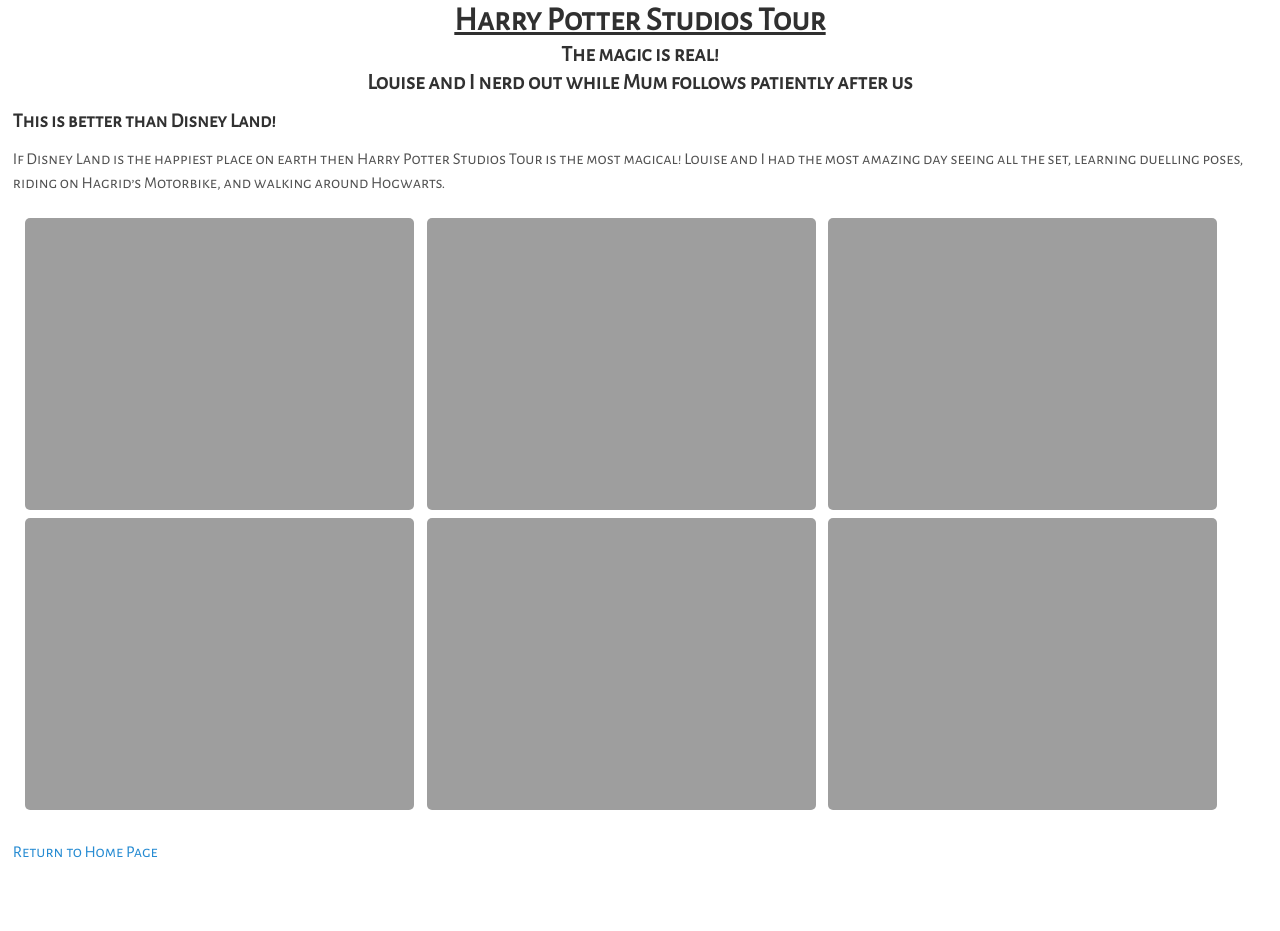
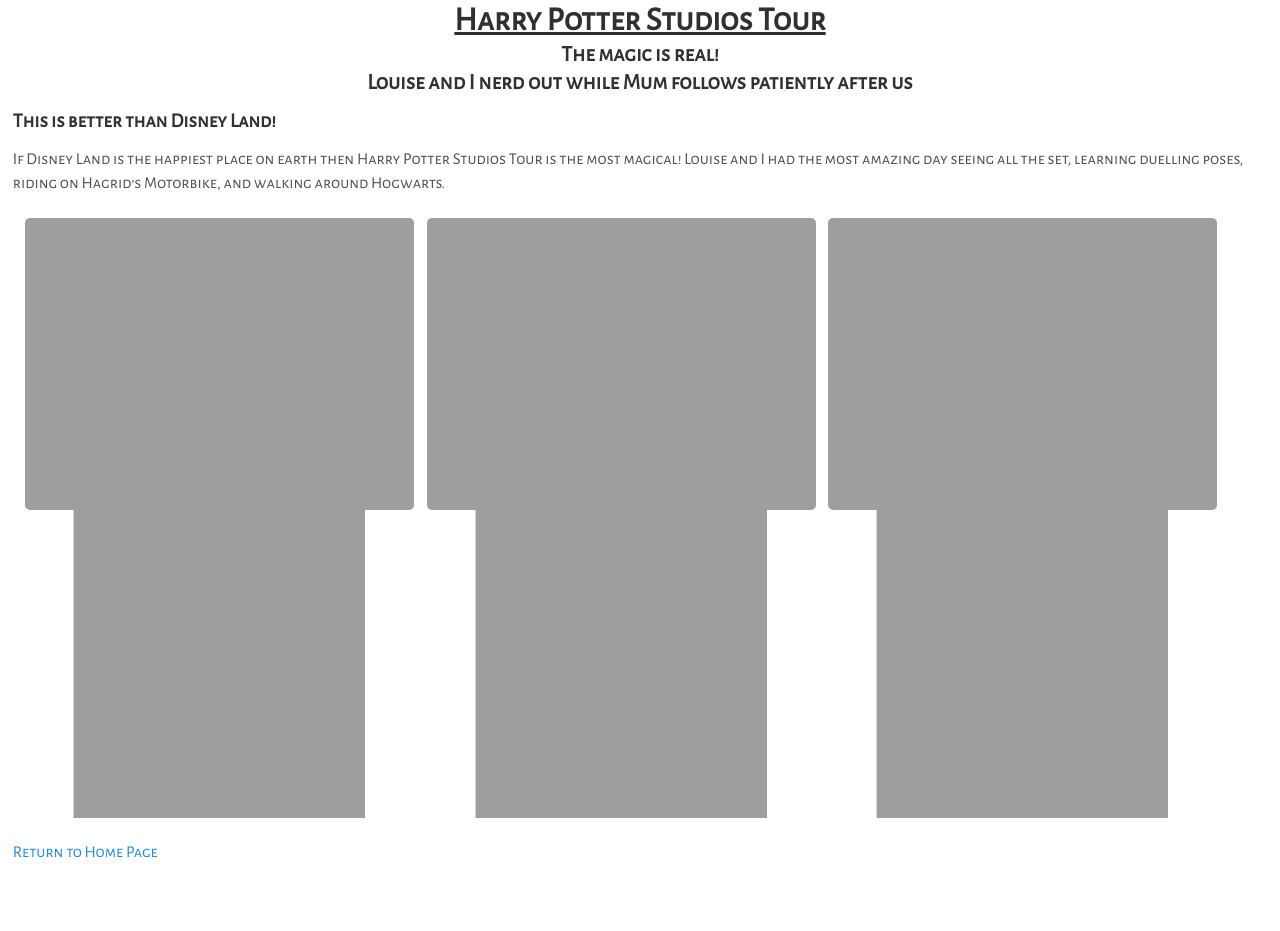
Before and after one commit to foopod/Travel-Website, a Jekyll site: the page built from _posts/2013-09-07-HarryPotter.md, in a window 1280 px wide. Built offline with Jekyll 4.4.1, drawn with Linux system fonts in a browser that asks for light colours.

Commit message:
Update 2013-09-07-HarryPotter.md

```diff
--- a/_posts/2013-09-07-HarryPotter.md
+++ b/_posts/2013-09-07-HarryPotter.md
@@ -19,9 +19,9 @@
 <img src="https://adventuresofthetravellingtwins.com/Photos/2013-09-07-HarryPotter/IMG_4292.JPG" class="image1">
 <img src="https://adventuresofthetravellingtwins.com/Photos/2013-09-07-HarryPotter/IMG_4114.JPG" class="image1">
 <img src="https://adventuresofthetravellingtwins.com/Photos/2013-09-07-HarryPotter/IMG_4305.JPG" class="image1">
-<img src="https://adventuresofthetravellingtwins.com/Photos/2013-09-07-HarryPotter/IMG_4167.JPG" class="image1">
-<img src="https://adventuresofthetravellingtwins.com/Photos/2013-09-07-HarryPotter/P1010266.JPG" class="image1">
-<img src="https://adventuresofthetravellingtwins.com/Photos/2013-09-07-HarryPotter/IMG_4060.JPG" class="image1">
+<img src="https://adventuresofthetravellingtwins.com/Photos/2013-09-07-HarryPotter/IMG_4167.JPG" class="image3">
+<img src="https://adventuresofthetravellingtwins.com/Photos/2013-09-07-HarryPotter/P1010266.JPG" class="image3">
+<img src="https://adventuresofthetravellingtwins.com/Photos/2013-09-07-HarryPotter/IMG_4060.JPG" class="image3">
 
 
 <a href="https://adventuresofthetravellingtwins.com/">Return to Home Page</a>
```
